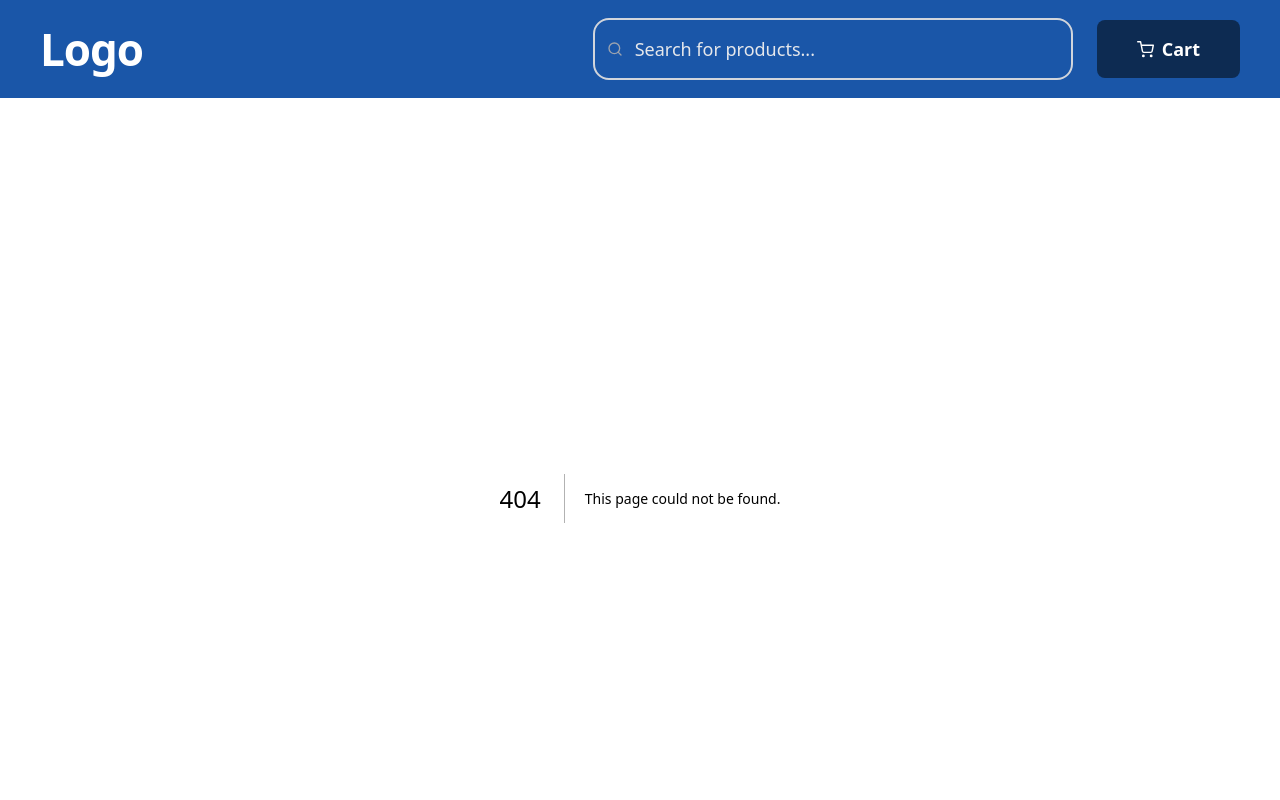
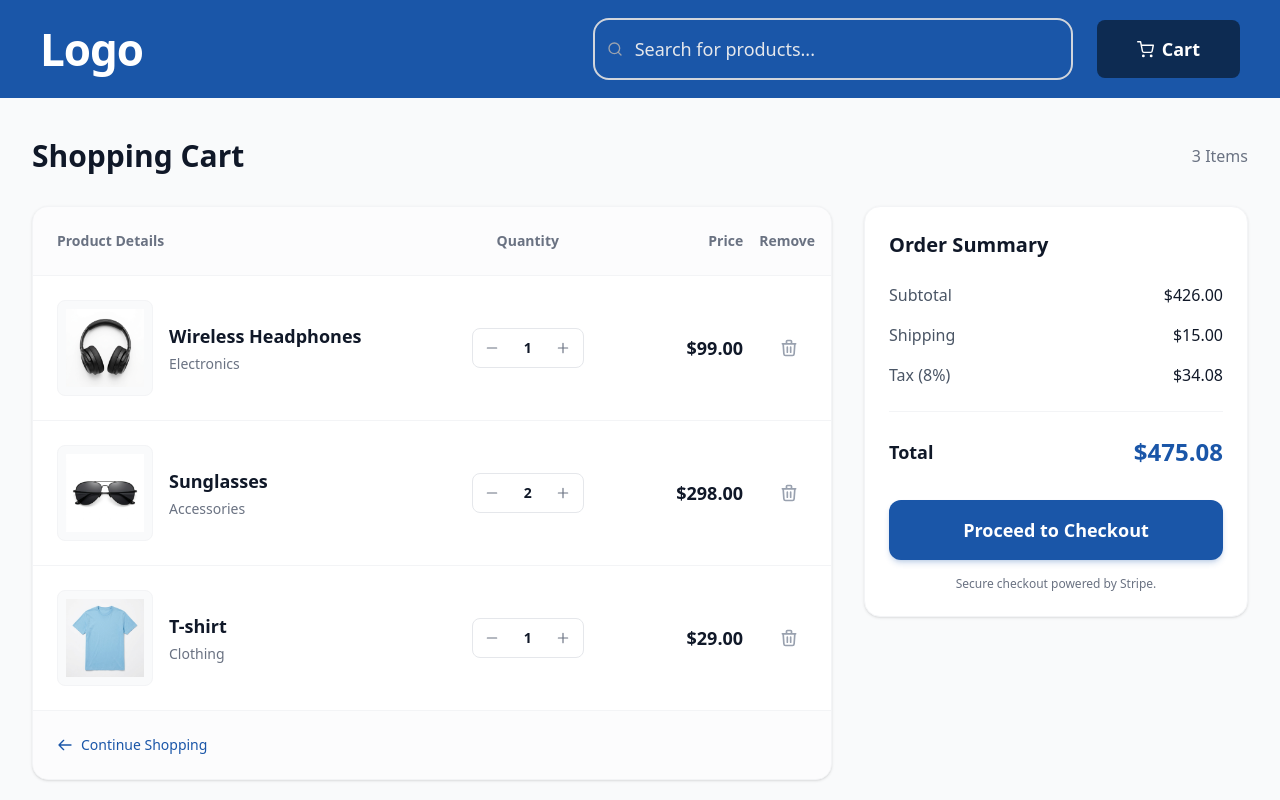
Before and after one commit to helloayushbaliyan/WhatbytesAssignment, a Next.js app: page /cart in a window 1280 px wide. Before the commit this address had no page. Shown: the top 800 px of the page. Built offline with nearby package versions, Linux system fonts and the light colour scheme.

Commit message:
feat: add navigation bar component and implement shopping cart page layout

```diff
--- /dev/null
+++ b/app/cart/page.js
@@ -0,0 +1,140 @@
+import Image from "next/image";
+import Link from "next/link";
+import { products } from "../data/products";
+
+export default function CartPage() {
+  // Mock cart data using existing products
+  const cartItems = [
+    { ...products[0], quantity: 1 }, // Wireless Headphones
+    { ...products[3], quantity: 2 }, // Sunglasses
+    { ...products[5], quantity: 1 }, // T-shirt
+  ];
+
+  const subtotal = cartItems.reduce((acc, item) => acc + item.price * item.quantity, 0);
+  const shipping = 15.00; // Flat rate shipping
+  const tax = subtotal * 0.08; // 8% mock tax
+  const total = subtotal + shipping + tax;
+
+  return (
+    <div className="bg-gray-50 min-h-screen py-10">
+      <div className="max-w-[95%] xl:max-w-7xl mx-auto px-4 sm:px-6 md:px-8">
+
+        <div className="flex items-center justify-between mb-8">
+          <h1 className="text-3xl font-bold text-gray-900">Shopping Cart</h1>
+          <span className="text-gray-500 font-medium">{cartItems.length} Items</span>
+        </div>
+
+        <div className="flex flex-col lg:flex-row gap-8">
+
+          {/* Left: Cart Items List */}
+          <div className="flex-1">
+            <div className="bg-white rounded-2xl shadow-sm border border-gray-100 overflow-hidden">
+
+              {/* Header row (desktop only) */}
+              <div className="hidden md:grid grid-cols-12 gap-4 p-6 border-b border-gray-100 text-sm font-semibold text-gray-500 bg-gray-50/50">
+                <div className="col-span-6">Product Details</div>
+                <div className="col-span-3 text-center">Quantity</div>
+                <div className="col-span-2 text-right">Price</div>
+                <div className="col-span-1 text-right">Remove</div>
+              </div>
+
+              {/* Items */}
+              <div className="flex flex-col">
+                {cartItems.map((item, index) => (
+                  <div key={index} className="grid grid-cols-1 md:grid-cols-12 gap-4 p-6 border-b border-gray-100 items-center">
+
+                    {/* Product Info */}
+                    <div className="col-span-1 md:col-span-6 flex items-center gap-4">
+                      <div className="relative w-24 h-24 bg-gray-50 rounded-lg flex-shrink-0 border border-gray-100 p-2">
+                        <Image src={item.image} alt={item.title} fill className="object-contain p-2" />
+                      </div>
+                      <div className="flex flex-col">
+                        <Link href={`/product/${item.id}`} className="font-bold text-lg text-gray-900 hover:text-[#1a56a8] transition-colors">
+                          {item.title}
+                        </Link>
+                        <span className="text-sm text-gray-500 mt-1">{item.category}</span>
+                        <span className="text-[#1a56a8] font-semibold text-sm mt-2 md:hidden">${item.price}</span>
+                      </div>
+                    </div>
+
+                    {/* Quantity Controls */}
+                    <div className="col-span-1 md:col-span-3 flex items-center md:justify-center mt-4 md:mt-0">
+                      <div className="flex items-center border border-gray-200 rounded-lg bg-white h-10 w-28">
+                        <button className="flex-1 flex justify-center items-center text-gray-500 hover:text-[#1a56a8] hover:bg-gray-50 h-full rounded-l-lg transition-colors">
+                          <svg className="w-3.5 h-3.5" fill="none" stroke="currentColor" viewBox="0 0 24 24"><path strokeLinecap="round" strokeLinejoin="round" strokeWidth={2} d="M20 12H4" /></svg>
+                        </button>
+                        <span className="text-gray-900 font-semibold text-sm w-8 text-center select-none">{item.quantity}</span>
+                        <button className="flex-1 flex justify-center items-center text-gray-500 hover:text-[#1a56a8] hover:bg-gray-50 h-full rounded-r-lg transition-colors">
+                          <svg className="w-3.5 h-3.5" fill="none" stroke="currentColor" viewBox="0 0 24 24"><path strokeLinecap="round" strokeLinejoin="round" strokeWidth={2} d="M12 4v16m8-8H4" /></svg>
+                        </button>
+                      </div>
+                    </div>
+
+                    {/* Total Price */}
+                    <div className="hidden md:block col-span-2 text-right">
+                      <span className="font-bold text-lg text-gray-900">${(item.price * item.quantity).toFixed(2)}</span>
+                    </div>
+
+                    {/* Remove Action */}
+                    <div className="absolute right-6 mt-4 md:mt-0 md:relative md:right-auto md:col-span-1 text-right">
+                      <button className="text-gray-400 hover:text-red-500 transition-colors p-2 rounded-full hover:bg-red-50">
+                        <svg className="w-5 h-5" fill="none" stroke="currentColor" viewBox="0 0 24 24"><path strokeLinecap="round" strokeLinejoin="round" strokeWidth={2} d="M19 7l-.867 12.142A2 2 0 0116.138 21H7.862a2 2 0 01-1.995-1.858L5 7m5 4v6m4-6v6m1-10V4a1 1 0 00-1-1h-4a1 1 0 00-1 1v3M4 7h16" /></svg>
+                      </button>
+                    </div>
+
+                  </div>
+                ))}
+              </div>
+
+              <div className="p-6 bg-gray-50/50 flex justify-between items-center">
+                <Link href="/" className="text-[#1a56a8] font-medium hover:underline flex items-center gap-2 text-sm">
+                  <svg className="w-4 h-4" fill="none" stroke="currentColor" viewBox="0 0 24 24"><path strokeLinecap="round" strokeLinejoin="round" strokeWidth={2} d="M10 19l-7-7m0 0l7-7m-7 7h18" /></svg>
+                  Continue Shopping
+                </Link>
+              </div>
+
+            </div>
+          </div>
+
+          {/* Right: Order Summary */}
+          <div className="w-full lg:w-96 flex-shrink-0">
+            <div className="bg-white rounded-2xl shadow-sm border border-gray-100 p-6 sticky top-6">
+              <h2 className="text-xl font-bold text-gray-900 mb-6">Order Summary</h2>
+
+              <div className="flex flex-col gap-4 text-gray-600 mb-6">
+                <div className="flex justify-between items-center">
+                  <span>Subtotal</span>
+                  <span className="font-medium text-gray-900">${subtotal.toFixed(2)}</span>
+                </div>
+                <div className="flex justify-between items-center">
+                  <span>Shipping</span>
+                  <span className="font-medium text-gray-900">${shipping.toFixed(2)}</span>
+                </div>
+                <div className="flex justify-between items-center">
+                  <span>Tax (8%)</span>
+                  <span className="font-medium text-gray-900">${tax.toFixed(2)}</span>
+                </div>
+              </div>
+
+              <hr className="border-gray-100 mb-6" />
+
+              <div className="flex justify-between items-center mb-8">
+                <span className="text-lg font-bold text-gray-900">Total</span>
+                <span className="text-2xl font-bold text-[#1a56a8]">${total.toFixed(2)}</span>
+              </div>
+
+              <button className="w-full bg-[#1a56a8] hover:bg-[#154a90] text-white rounded-xl py-4 font-bold text-lg shadow-md shadow-[#1a56a8]/20 transition-all active:scale-95 mb-4">
+                Proceed to Checkout
+              </button>
+
+              <p className="text-xs text-center text-gray-500">
+                Secure checkout powered by Stripe.
+              </p>
+            </div>
+          </div>
+
+        </div>
+      </div>
+    </div>
+  );
+}
--- a/app/components/Navbar.jsx
+++ b/app/components/Navbar.jsx
@@ -1,6 +1,7 @@
 "use client";
 
 import { useState } from "react";
+import Link from "next/link";
 
 export default function Navbar() {
   const [search, setSearch] = useState("");
@@ -9,9 +10,9 @@ export default function Navbar() {
     <nav className="w-full bg-[#1a56a8] flex items-center justify-between gap-6 px-10 py-4">
 
       {/* Logo */}
-      <span className="text-white text-[44px] font-bold tracking-tight whitespace-nowrap select-none">
+      <Link href="/" className="text-white text-[44px] font-bold tracking-tight whitespace-nowrap select-none hover:text-gray-200 transition-colors">
         Logo
-      </span>
+      </Link>
 
       {/* Search Bar */}
       <div className="flex gap-6 items-center justify-end flex-1">
@@ -40,7 +41,7 @@ export default function Navbar() {
           />
         </div>
 
-        <button className="bg-[#0d2b52] hover:bg-[#0a2244] transition-colors text-white rounded-lg px-10 py-[15px] text-lg font-semibold flex items-center gap-2 whitespace-nowrap cursor-pointer">
+        <Link href="/cart" className="bg-[#0d2b52] hover:bg-[#0a2244] transition-colors text-white rounded-lg px-10 py-[15px] text-lg font-semibold flex items-center gap-2 whitespace-nowrap cursor-pointer">
           {/* Cart / Shopping Cart Icon */}
           <svg
             xmlns="http://www.w3.org/2000/svg"
@@ -57,7 +58,7 @@ export default function Navbar() {
             <path d="M1 1h4l2.68 13.39a2 2 0 0 0 2 1.61h9.72a2 2 0 0 0 2-1.61L23 6H6" />
           </svg>
           Cart
-        </button>
+        </Link>
       </div>
 
       {/* Cart Button */}
```
